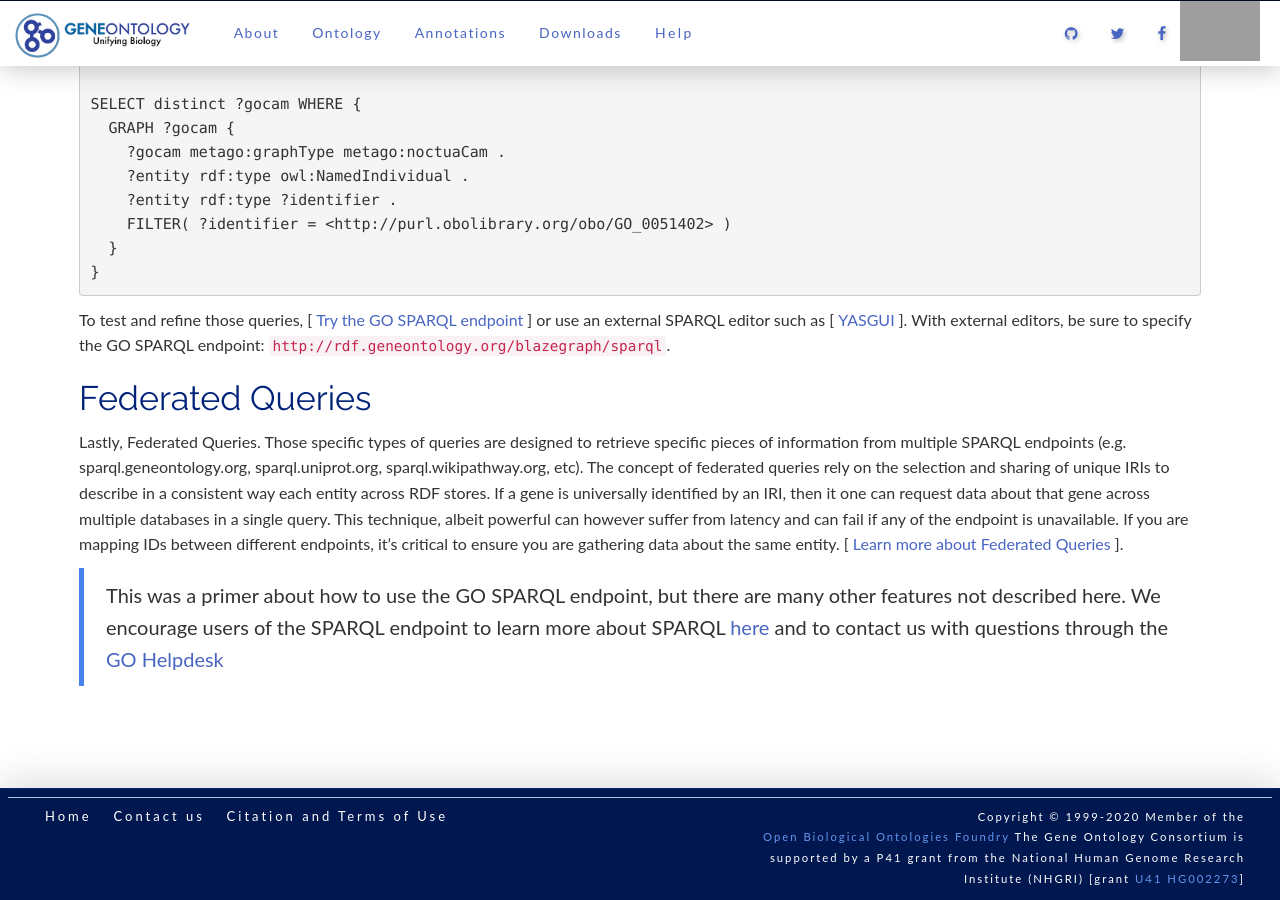
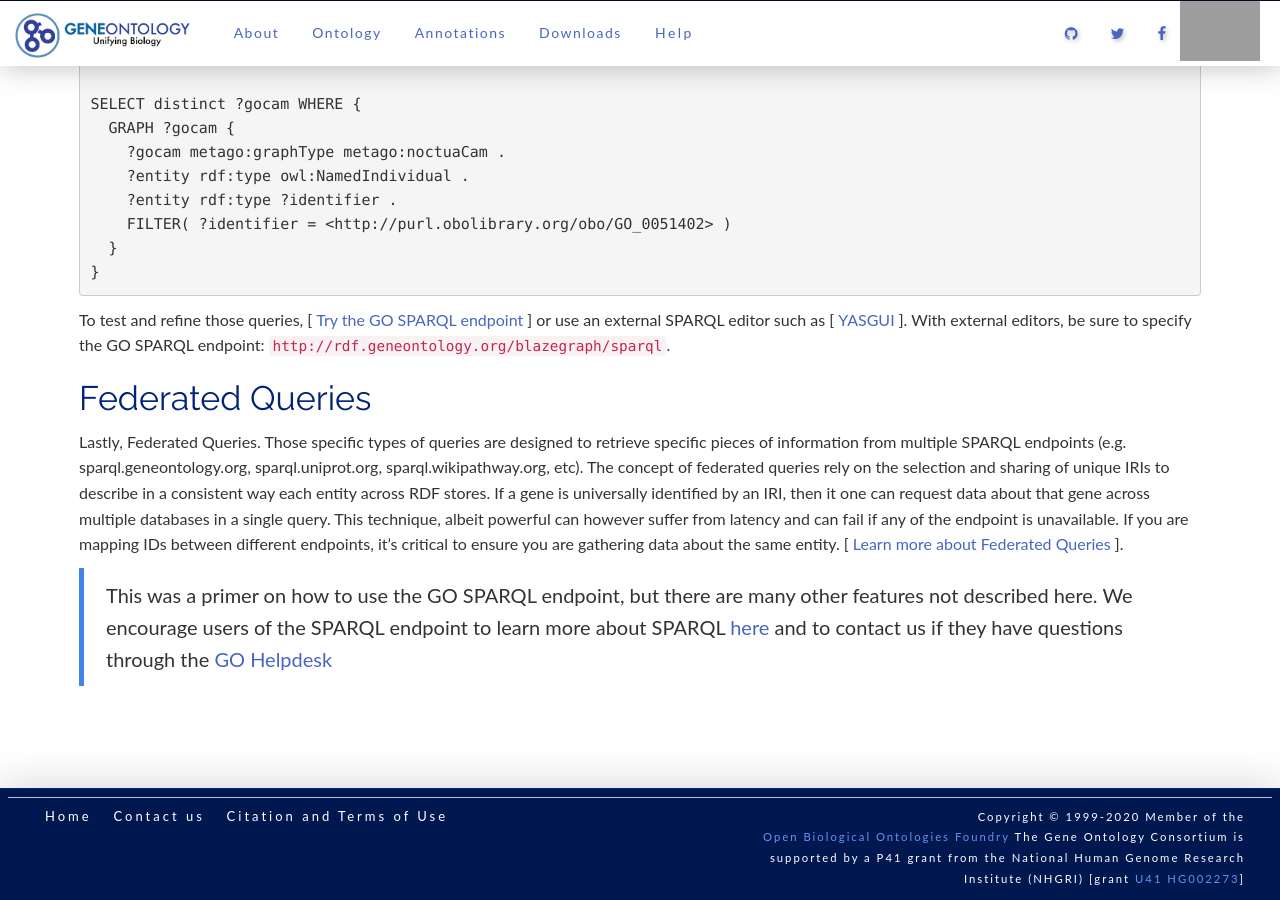
Before and after one commit to geneontology/geneontology.github.io, a Jekyll site: the page built from _docs/sparql.md, in a window 1280 px wide and 900 px high, scrolled down 7271 px. Built offline with Jekyll 4.4.1, drawn with Linux system fonts in a browser that asks for light colours; nearby versions of some CDN libraries; grey boxes are pictures that could not be loaded.

Commit message:
Update sparql.md

```diff
--- a/_docs/sparql.md
+++ b/_docs/sparql.md
@@ -258,4 +258,4 @@
 ## Federated Queries
 Lastly, Federated Queries. Those specific types of queries are designed to retrieve specific pieces of information from multiple SPARQL endpoints (e.g. sparql.geneontology.org, sparql.uniprot.org, sparql.wikipathway.org, etc). The concept of federated queries rely on the selection and sharing of unique IRIs to describe in a consistent way each entity across RDF stores. If a gene is universally identified by an IRI, then it one can request data about that gene across multiple databases in a single query. This technique, albeit powerful can however suffer from latency and can fail if any of the endpoint is unavailable. If you are mapping IDs between different endpoints, it's critical to ensure you are gathering data about the same entity. [ [Learn more about Federated Queries](https://www.w3.org/TR/sparql11-federated-query/){:target="blank"} ].
 
-> This was a primer about how to use the GO SPARQL endpoint, but there are many other features not described here. We encourage users of the SPARQL endpoint to learn more about SPARQL [here](https://www.w3.org/TR/sparql11-overview/){:target="blank"} and to contact us with questions through the [GO Helpdesk](http://help.geneontology.org/){:target="blank"}
+> This was a primer on how to use the GO SPARQL endpoint, but there are many other features not described here. We encourage users of the SPARQL endpoint to learn more about SPARQL [here](https://www.w3.org/TR/sparql11-overview/){:target="blank"} and to contact us if they have questions through the [GO Helpdesk](http://help.geneontology.org/){:target="blank"}
```
